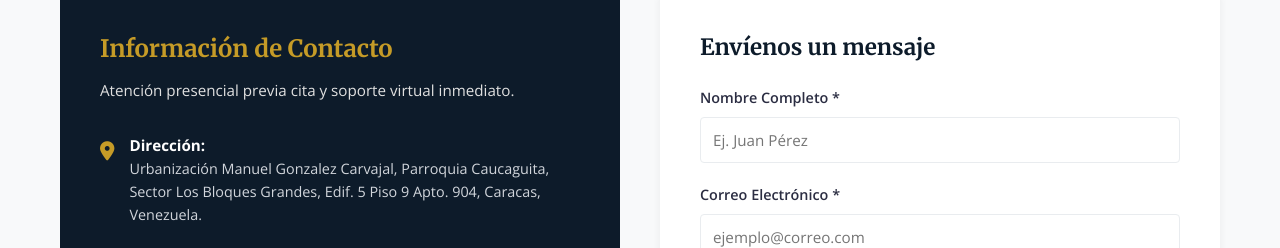
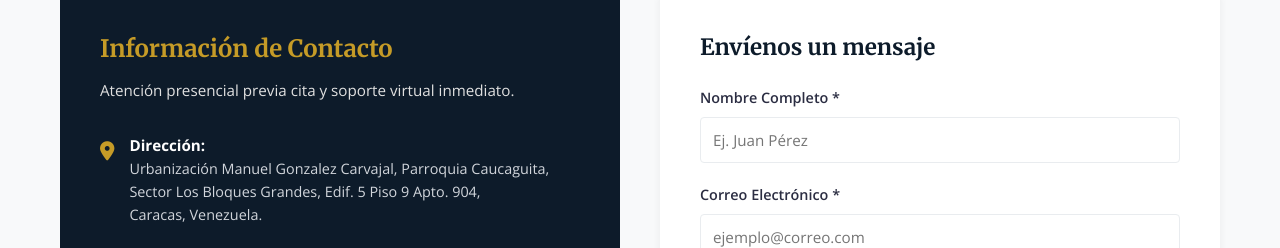
Before and after one commit to abogadopenalista/abogadopenalista.github.io, a plain HTML site: page index.html in a window 1280 px wide. Shown: the part 3420-3668 px from the top of the page. Drawn offline with nearby package versions, Linux system fonts and the light colour scheme.

Commit message:
modif index por parrafo contacto

```diff
--- a/index.html
+++ b/index.html
@@ -203,8 +203,8 @@
                     </div>
                     <div class="info-text">
                         <strong>Dirección:</strong>
-                        <p>Urbanización Manuel Gonzalez Carvajal, Parroquia Caucaguita, Sector Los Bloques Grandes, Edif. 5 Piso 9 Apto. 904,
-                            Caracas, Venezuela.</p>
+                        <p>Urbanización Manuel Gonzalez Carvajal, Parroquia Caucaguita, Sector Los Bloques Grandes, Edif. 5 Piso 9 Apto. 904,</p>
+                        <p>Caracas, Venezuela.</p>
                     </div>
                 </div>
 
```
